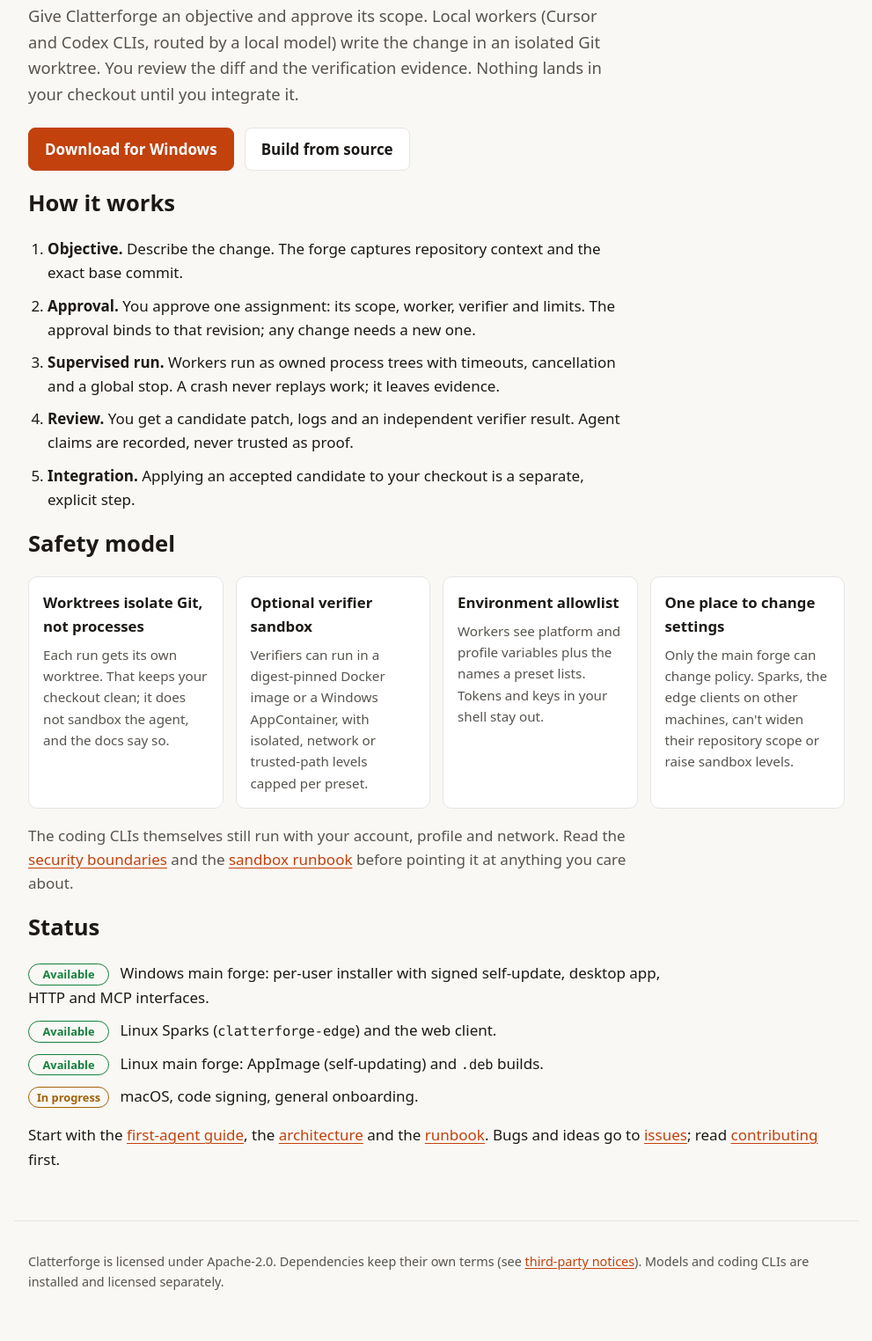
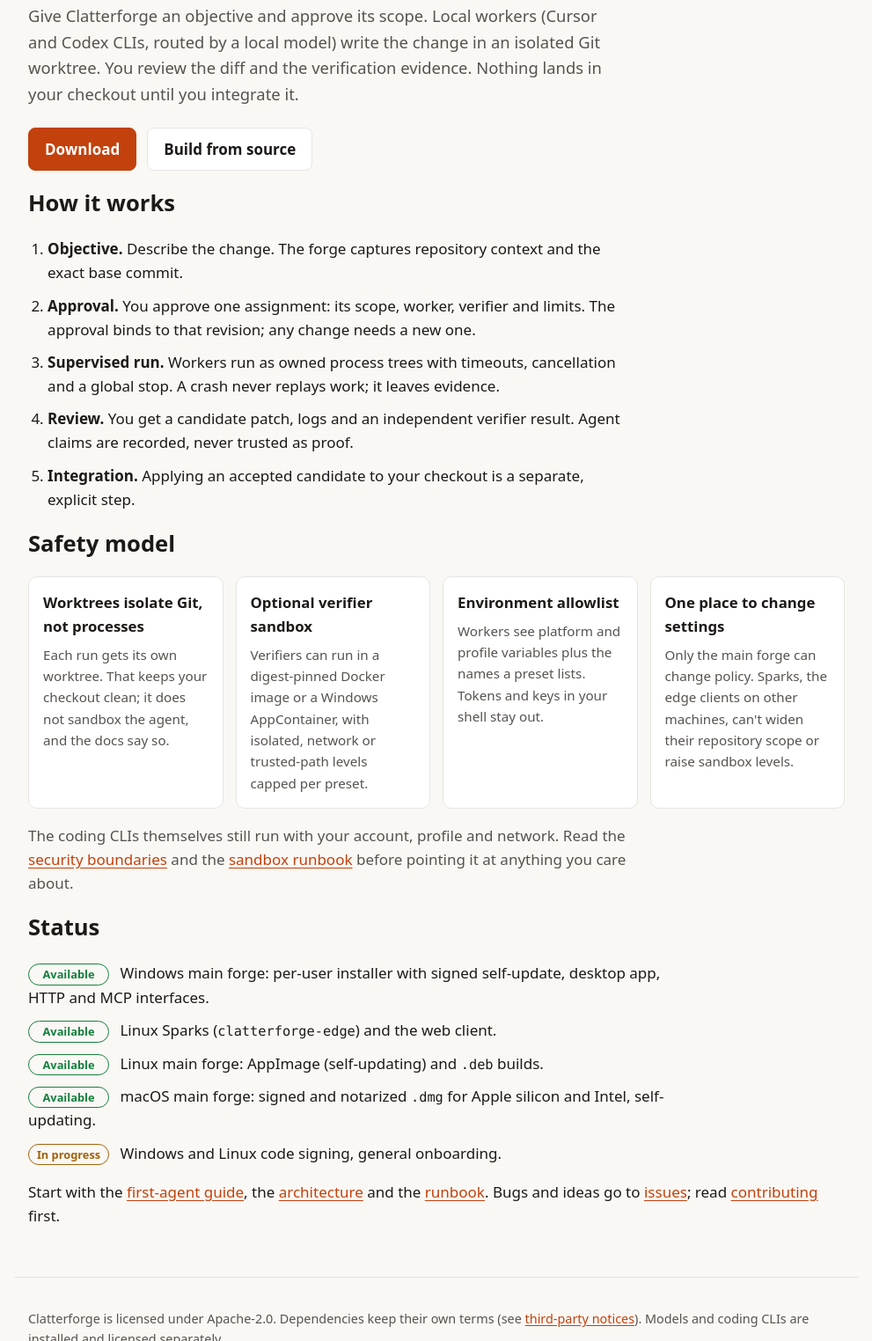
Before and after one commit to mwhobrey/clatterforge, a plain HTML site: page site/index.html in a window 1280 px wide. Shown: the part 333-1857 px from the top of the page at 88% size, without its empty margins (144-1135 px from the left). Drawn offline with Linux system fonts and the light colour scheme.

Commit message:
[#39] :memo: docs(public): describe the macOS and Linux builds in the public docs and site
* :memo: copy the macOS packaging and four-platform release sections into the public packaging runbook
* :memo: public README and release notes no longer call the forge Windows-only or macOS untested
* :lipstick: site download button is platform-neutral and lists the signed, notarized macOS build
* :memo: managed-host runbooks record the macOS test-managed-host pass

```diff
--- a/site/index.html
+++ b/site/index.html
@@ -21,7 +21,7 @@
   <h1>Coding agents on a short, well-documented leash.</h1>
   <p class="lede">Give Clatterforge an objective and approve its scope. Local workers (Cursor and Codex CLIs, routed by a local model) write the change in an isolated Git worktree. You review the diff and the verification evidence. Nothing lands in your checkout until you integrate it.</p>
   <p class="actions">
-    <a class="button primary" href="{{REPO}}/releases/latest">Download for Windows</a>
+    <a class="button primary" href="{{REPO}}/releases/latest">Download</a>
     <a class="button" href="{{REPO}}#readme">Build from source</a>
   </p>
 </section>
@@ -54,7 +54,8 @@
     <li><span class="pill ok">Available</span> Windows main forge: per-user installer with signed self-update, desktop app, HTTP and MCP interfaces.</li>
     <li><span class="pill ok">Available</span> Linux Sparks (<code>clatterforge-edge</code>) and the web client.</li>
     <li><span class="pill ok">Available</span> Linux main forge: AppImage (self-updating) and <code>.deb</code> builds.</li>
-    <li><span class="pill wip">In progress</span> macOS, code signing, general onboarding.</li>
+    <li><span class="pill ok">Available</span> macOS main forge: signed and notarized <code>.dmg</code> for Apple silicon and Intel, self-updating.</li>
+    <li><span class="pill wip">In progress</span> Windows and Linux code signing, general onboarding.</li>
   </ul>
   <p>Start with the <a href="{{REPO}}/blob/main/docs/FIRST_AGENT.md">first-agent guide</a>, the <a href="{{REPO}}/blob/main/docs/ARCHITECTURE.md">architecture</a> and the <a href="{{REPO}}/blob/main/docs/runbook/00_INDEX.md">runbook</a>. Bugs and ideas go to <a href="{{REPO}}/issues">issues</a>; read <a href="{{REPO}}/blob/main/CONTRIBUTING.md">contributing</a> first.</p>
 </section>
```
Also changed, not shown: 4 other files.
